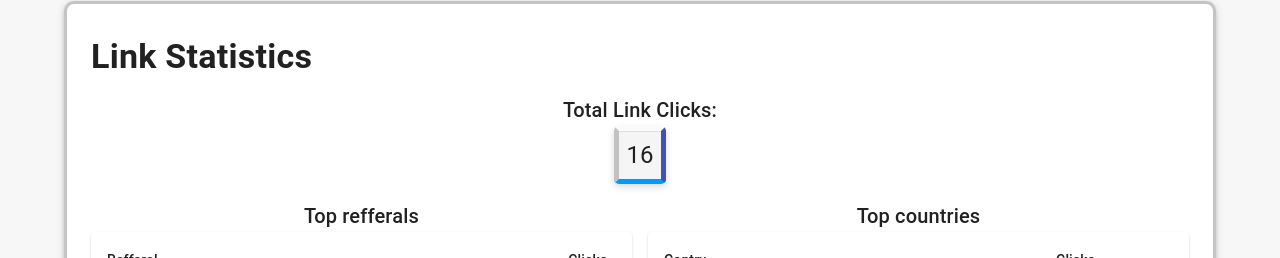
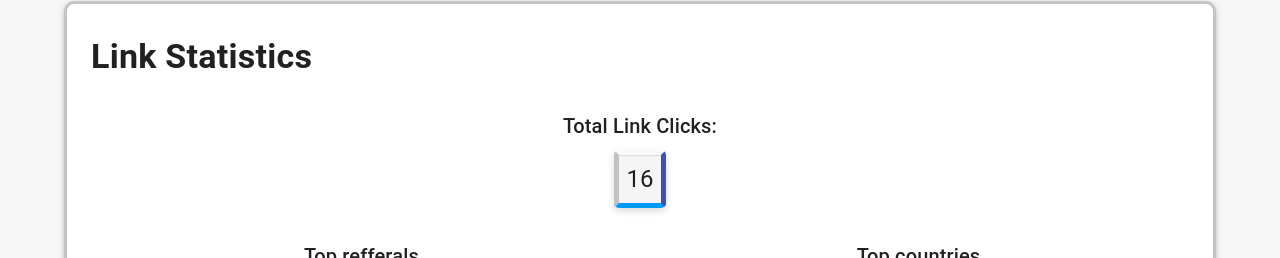
Before and after one commit to 3umaGH/URLShortener, a React (Vite) app in the folder client/: page / in a window 1280 px wide. Shown: the part 395-653 px from the top of the page. Built offline with nearby package versions, Linux system fonts and the light colour scheme; the HTML template or start-up script is replaced by a standard one.

Commit message:
style: edited margins

```diff
--- a/client/src/components/LinkForm/pages/PageStats.tsx
+++ b/client/src/components/LinkForm/pages/PageStats.tsx
@@ -18,12 +18,12 @@ export const PageStats = () => {
         </Typography>
       </Grid>
 
-      <Grid item xs={12}>
+      <Grid item xs={12} sx={{ my: 2 }}>
         <Typography variant="h6">Total Link Clicks:</Typography>
         <Typography
           className="analytics-total-link-clicks-label"
           variant="h5"
-          sx={{ display: "inline-block", p: 1 }}
+          sx={{ display: "inline-block", p: 1, mt:1 }}
         >
           {linkClicks}
         </Typography>
@@ -35,8 +35,12 @@ export const PageStats = () => {
           <Table sx={{ minWidth: "100%" }} aria-label="refferals">
             <TableHead>
               <TableRow>
-                <TableCell align="left">Refferal</TableCell>
-                <TableCell align="center">Clicks</TableCell>
+                <TableCell sx={{ width: "75%" }} align="left">
+                  Refferal
+                </TableCell>
+                <TableCell sx={{ width: "15%" }} align="center">
+                  Clicks
+                </TableCell>
               </TableRow>
             </TableHead>
             <TableBody>
@@ -89,8 +93,12 @@ export const PageStats = () => {
           <Table sx={{ minWidth: "100%" }} aria-label="refferals">
             <TableHead>
               <TableRow>
-                <TableCell align="left">Contry</TableCell>
-                <TableCell align="center">Clicks</TableCell>
+                <TableCell sx={{ width: "75%" }} align="left">
+                  Contry
+                </TableCell>
+                <TableCell sx={{ width: "15%" }} align="center">
+                  Clicks
+                </TableCell>
               </TableRow>
             </TableHead>
             <TableBody>
```
